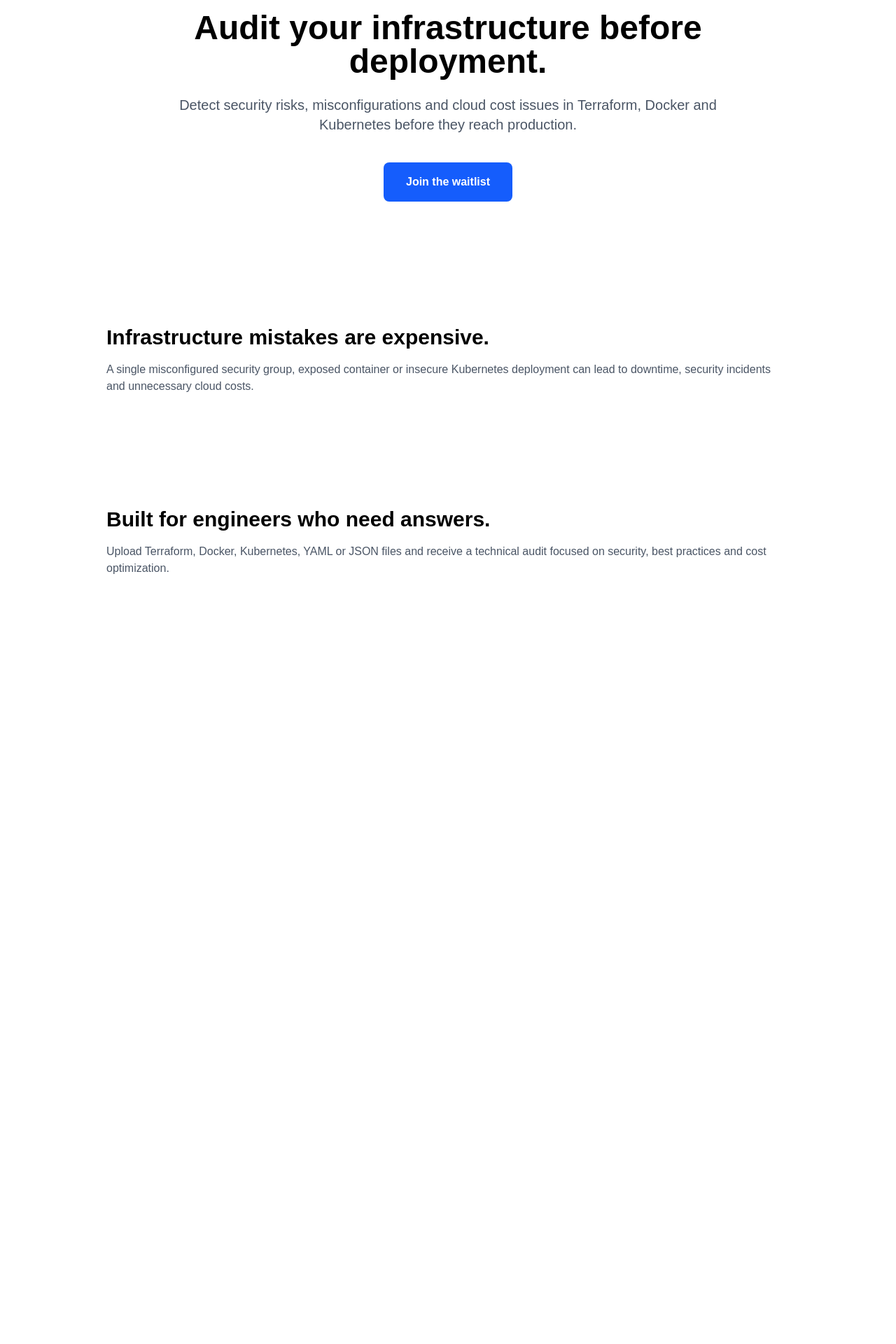
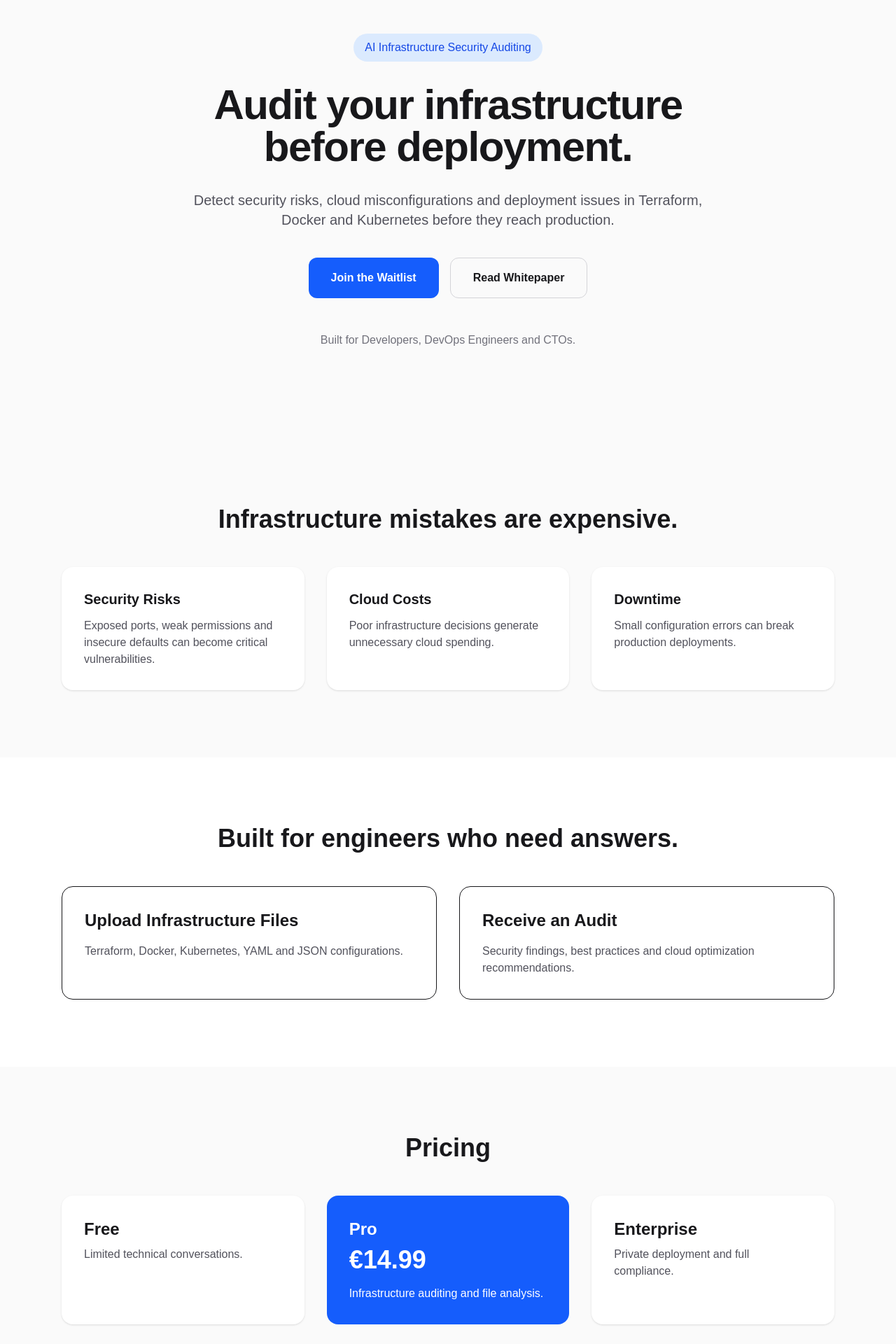
Before and after one commit to Devlo023/Devlo, a Next.js app in the folder landing-devlo/: page / in a window 1280 px wide. Shown: the part 80-2000 px from the top of the page at 70% size. Before the commit the page ends 984 px from the top, so only its background shows below. Built offline with nearby package versions, Linux system fonts and the light colour scheme.

Commit message:
Improve Devlo landing design

```diff
--- a/landing-devlo/app/page.tsx
+++ b/landing-devlo/app/page.tsx
@@ -1,43 +1,152 @@
 export default function Home() {
   return (
-    <main className="min-h-screen bg-white text-black">
-      <section className="max-w-5xl mx-auto px-6 py-24 text-center">
-        <h1 className="text-5xl font-bold mb-6">
-          Audit your infrastructure before deployment.
+    <main className="bg-[#FAFAFA] text-[#18181B] min-h-screen">
+      {/* Hero */}
+      <section className="max-w-6xl mx-auto px-6 py-32 text-center">
+        <div className="inline-block px-4 py-2 rounded-full bg-blue-100 text-blue-700 font-medium mb-8">
+          AI Infrastructure Security Auditing
+        </div>
+
+        <h1 className="text-6xl font-bold tracking-tight mb-8">
+          Audit your infrastructure
+          <br />
+          before deployment.
         </h1>
 
-        <p className="text-xl text-gray-600 mb-10 max-w-3xl mx-auto">
-          Detect security risks, misconfigurations and cloud cost issues in
-          Terraform, Docker and Kubernetes before they reach production.
+        <p className="text-xl text-zinc-600 max-w-3xl mx-auto mb-10">
+          Detect security risks, cloud misconfigurations and deployment issues
+          in Terraform, Docker and Kubernetes before they reach production.
         </p>
 
-        <button className="bg-blue-600 hover:bg-blue-700 text-white px-8 py-4 rounded-lg font-semibold">
-          Join the waitlist
-        </button>
+        <div className="flex justify-center gap-4">
+          <button className="bg-blue-600 hover:bg-blue-700 text-white px-8 py-4 rounded-xl font-semibold transition">
+            Join the Waitlist
+          </button>
+
+          <button className="border border-zinc-300 px-8 py-4 rounded-xl font-semibold">
+            Read Whitepaper
+          </button>
+        </div>
+
+        <div className="mt-12 text-zinc-500">
+          Built for Developers, DevOps Engineers and CTOs.
+        </div>
       </section>
 
-      <section className="max-w-5xl mx-auto px-6 py-20">
-        <h2 className="text-3xl font-bold mb-4">
+      {/* Problem */}
+      <section className="max-w-6xl mx-auto px-6 py-24">
+        <h2 className="text-4xl font-bold mb-12 text-center">
           Infrastructure mistakes are expensive.
         </h2>
 
-        <p className="text-gray-600">
-          A single misconfigured security group, exposed container or insecure
-          Kubernetes deployment can lead to downtime, security incidents and
-          unnecessary cloud costs.
-        </p>
+        <div className="grid md:grid-cols-3 gap-8">
+          <div className="bg-white p-8 rounded-2xl shadow-sm">
+            <h3 className="font-bold text-xl mb-3">
+              Security Risks
+            </h3>
+
+            <p className="text-zinc-600">
+              Exposed ports, weak permissions and insecure defaults can become
+              critical vulnerabilities.
+            </p>
+          </div>
+
+          <div className="bg-white p-8 rounded-2xl shadow-sm">
+            <h3 className="font-bold text-xl mb-3">
+              Cloud Costs
+            </h3>
+
+            <p className="text-zinc-600">
+              Poor infrastructure decisions generate unnecessary cloud spending.
+            </p>
+          </div>
+
+          <div className="bg-white p-8 rounded-2xl shadow-sm">
+            <h3 className="font-bold text-xl mb-3">
+              Downtime
+            </h3>
+
+            <p className="text-zinc-600">
+              Small configuration errors can break production deployments.
+            </p>
+          </div>
+        </div>
       </section>
 
-      <section className="max-w-5xl mx-auto px-6 py-20">
-        <h2 className="text-3xl font-bold mb-4">
-          Built for engineers who need answers.
+      {/* Solution */}
+      <section className="bg-white py-24">
+        <div className="max-w-6xl mx-auto px-6">
+          <h2 className="text-4xl font-bold text-center mb-12">
+            Built for engineers who need answers.
+          </h2>
+
+          <div className="grid md:grid-cols-2 gap-8">
+            <div className="border rounded-2xl p-8">
+              <h3 className="font-bold text-2xl mb-4">
+                Upload Infrastructure Files
+              </h3>
+
+              <p className="text-zinc-600">
+                Terraform, Docker, Kubernetes, YAML and JSON configurations.
+              </p>
+            </div>
+
+            <div className="border rounded-2xl p-8">
+              <h3 className="font-bold text-2xl mb-4">
+                Receive an Audit
+              </h3>
+
+              <p className="text-zinc-600">
+                Security findings, best practices and cloud optimization
+                recommendations.
+              </p>
+            </div>
+          </div>
+        </div>
+      </section>
+
+      {/* Pricing */}
+      <section className="max-w-6xl mx-auto px-6 py-24">
+        <h2 className="text-4xl font-bold text-center mb-12">
+          Pricing
         </h2>
 
-        <p className="text-gray-600">
-          Upload Terraform, Docker, Kubernetes, YAML or JSON files and receive
-          a technical audit focused on security, best practices and cost
-          optimization.
+        <div className="grid md:grid-cols-3 gap-8">
+          <div className="bg-white rounded-2xl p-8 shadow-sm">
+            <h3 className="font-bold text-2xl mb-2">Free</h3>
+            <p className="text-zinc-600">
+              Limited technical conversations.
+            </p>
+          </div>
+
+          <div className="bg-blue-600 text-white rounded-2xl p-8">
+            <h3 className="font-bold text-2xl mb-2">Pro</h3>
+            <p className="text-4xl font-bold mb-4">€14.99</p>
+            <p>Infrastructure auditing and file analysis.</p>
+          </div>
+
+          <div className="bg-white rounded-2xl p-8 shadow-sm">
+            <h3 className="font-bold text-2xl mb-2">Enterprise</h3>
+            <p className="text-zinc-600">
+              Private deployment and full compliance.
+            </p>
+          </div>
+        </div>
+      </section>
+
+      {/* Footer CTA */}
+      <section className="bg-[#18181B] text-white py-24 text-center">
+        <h2 className="text-4xl font-bold mb-6">
+          Join the Devlo waitlist
+        </h2>
+
+        <p className="text-zinc-400 mb-8">
+          Be among the first to access Devlo.
         </p>
+
+        <button className="bg-blue-600 px-8 py-4 rounded-xl font-semibold">
+          Join Now
+        </button>
       </section>
     </main>
   );
```
